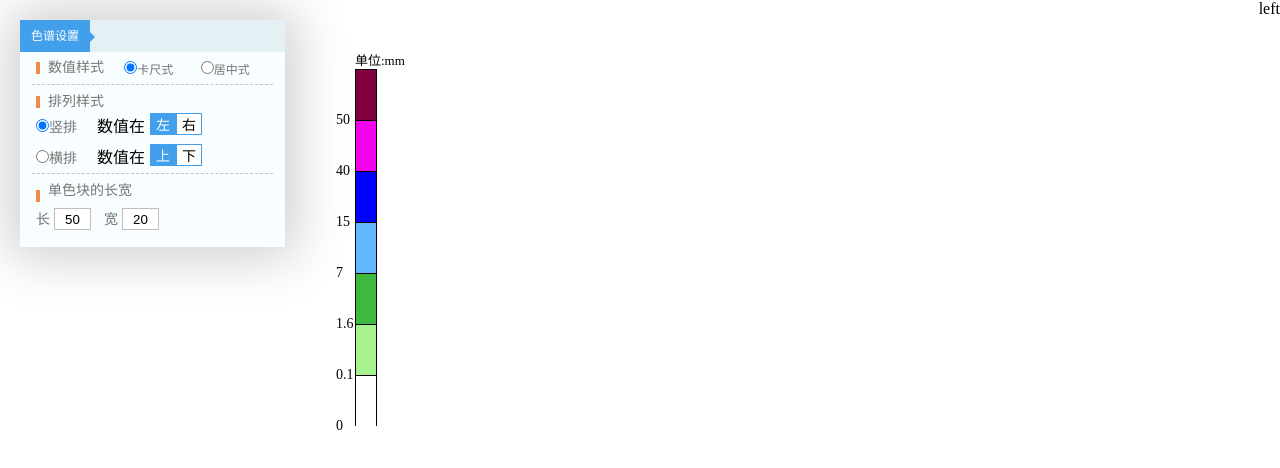
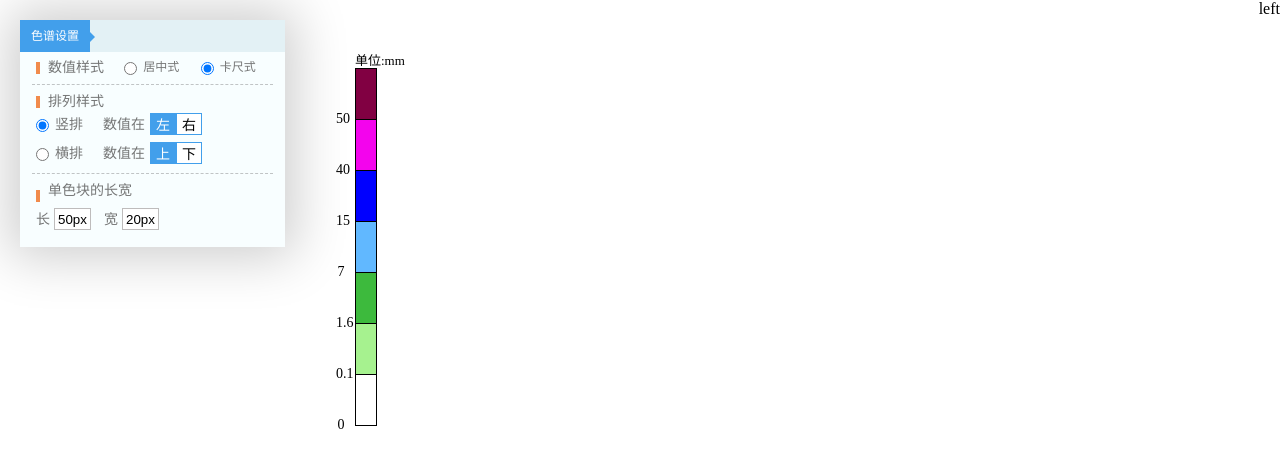
Before and after one commit to tinnkm/demo, a Vue app: page / in a window 1280 px wide. Shown: the top 468 px of the page. Built offline with nearby package versions, Linux system fonts and the light colour scheme.

Commit message:
'调整样式'

```diff
--- a/src/components/block/block-item.vue
+++ b/src/components/block/block-item.vue
@@ -12,15 +12,15 @@ export default {
     computed:{
         realWidth: function() {
             if(this.arrangement === 'vertical'){
-                return this.height + 'px';
+                return this.height ;
             }
-            return this.width+ 'px';
+            return this.width;
         },
         realHeight: function() {
             if(this.arrangement === 'vertical'){
-                return this.width + 'px';
+                return this.width;
             }
-            return this.height + 'px'
+            return this.height
         },
         spanStyle: function() {
             return 'block-'+this.arrangement+'-'+this.textPosition+'-'+this.textStyle
@@ -64,11 +64,14 @@ export default {
 .block-wrapper{
     position: relative;
     border: 1px solid #000;
-    border-bottom: none;
+   // border-bottom: none;
+   margin-top:-1px;
+   margin-right: -1px;
     span{
+        width: 10px;
         font-size: 14px;
         color: #000;
-        text-align: left;
+       text-align: center
     }
 }
 .block-horizontal-top{
--- a/src/components/button/aroundButton.vue
+++ b/src/components/button/aroundButton.vue
@@ -32,6 +32,10 @@ export default {
 .contain{
     display: inline-flex;
     margin-left: 20px;
+    span{
+        font-size: 14px;
+        color: #757676;
+    }
     .btn-wrapper{
         margin-left: 5px;
     }
--- a/src/views/set.vue
+++ b/src/views/set.vue
@@ -9,8 +9,8 @@
 
             <orangeBlock></orangeBlock>
             <span class="numberStyle">数值样式</span>
+            <span class="mediate"><input type="radio" v-model="textStyle" value="center"/>居中式</span>
             <span class="ruler"><input type="radio" v-model="textStyle" value="start"/>卡尺式</span>
-            <span class="mediate"><input type="radio" v-model="textStyle" value="center"/>居中式</span>
 
 
         </div>
@@ -93,8 +93,8 @@ export default {
   },
   data () {
     return {
-      width: '50',
-      height: '20',
+      width: '50px',
+      height: '20px',
       arrangement: 'vertical',
       textPosition: 'left',
       textStyle: 'start',
@@ -221,6 +221,10 @@ export default {
            vertical-align: top;
            }
           .ruler{
+            input{
+              vertical-align: middle;
+              margin-right: 6px;
+            }
             flex:1;
             color: #757676;
             font-size:12px;
@@ -228,6 +232,10 @@ export default {
            // vertical-align: top;
            }
           .mediate{
+            input{
+              vertical-align: middle;
+              margin-right: 6px;
+            }
             flex:1;
             color: #757676;
             font-size:12px;
@@ -258,12 +266,23 @@ export default {
          .upright{
             margin:4px 0 7px 0;
           .upright-text{
+            input{
+              vertical-align: middle;
+              margin-right: 6px;
+            }
            font-size: 14px;
            color: #757676;
            line-height: 14px;
+           input{
+             vertical-align: middle;
+           }
            }
          }
          .across-text{
+           input{
+             vertical-align: middle;
+             margin-right: 6px;
+           }
           font-size: 14px;
           color: #757676;
           line-height: 14px;
```
Also changed, not shown: src/components/radio/radio.vue (deleted, +0 -12 lines).
